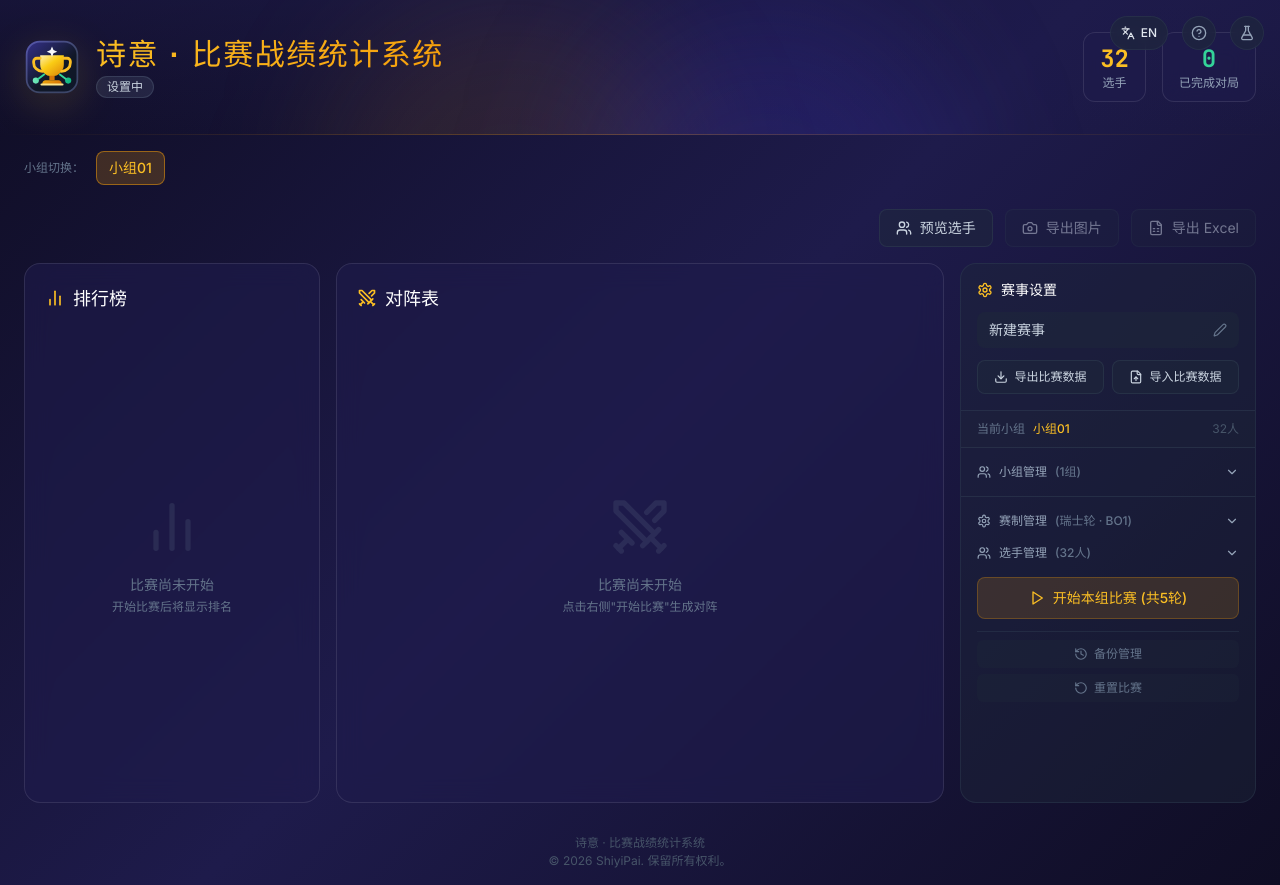
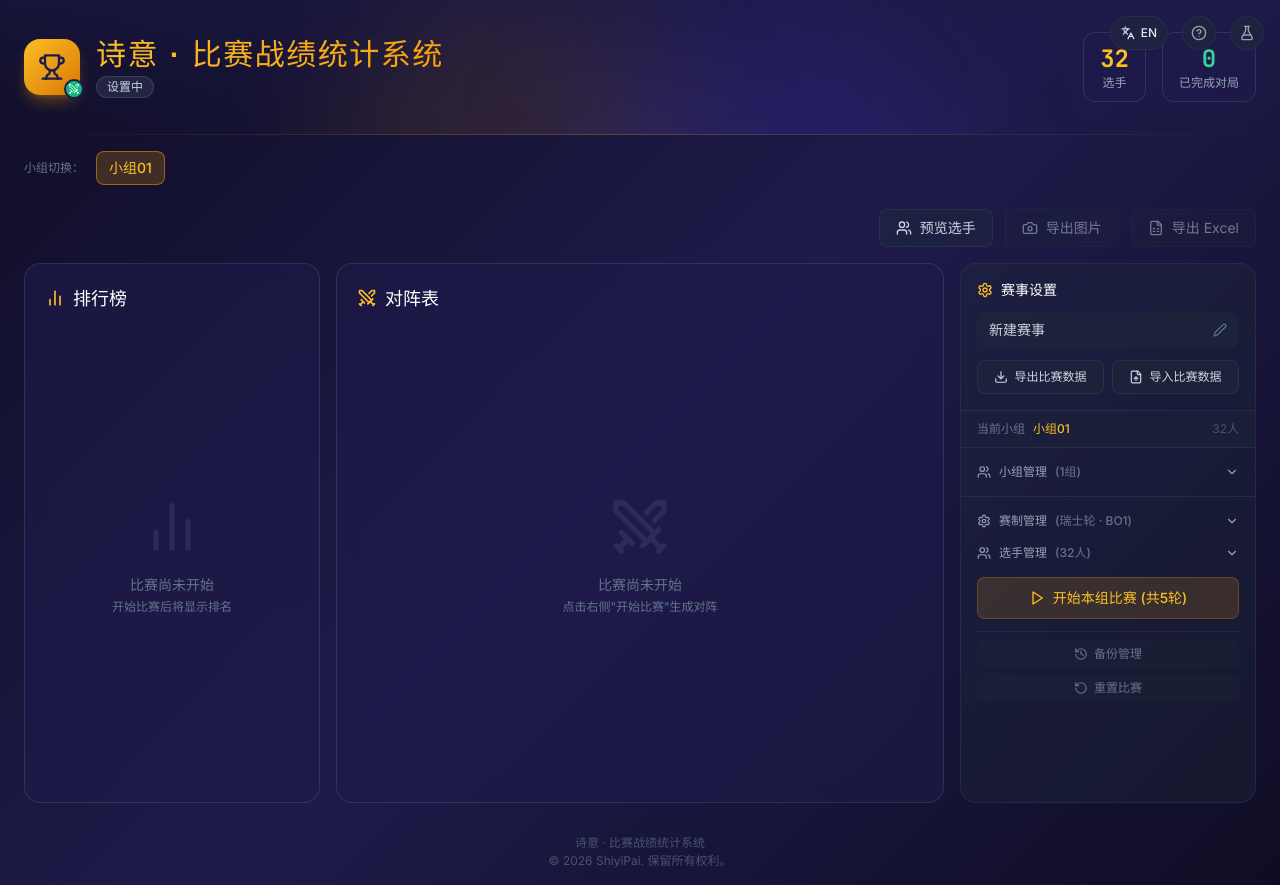
Before and after one commit to yyt43/match-statistic, a React (Vite) app: page /#/ in a window 1280 px wide. Built offline with nearby package versions, Linux system fonts and the light colour scheme; the HTML template or start-up script is replaced by a standard one.

Commit message:
revert: remove header brand mark

```diff
--- a/src/components/BrandMark.tsx
+++ /dev/null
@@ -1,73 +0,0 @@
-import { useId } from 'react';
-
-interface BrandMarkProps {
-  className?: string;
-}
-
-export function BrandMark({ className = 'w-14 h-14' }: BrandMarkProps) {
-  const id = useId().replace(/:/g, '');
-  const backgroundId = `${id}-background`;
-  const goldId = `${id}-gold`;
-  const emeraldId = `${id}-emerald`;
-
-  return (
-    <svg
-      className={className}
-      viewBox="0 0 64 64"
-      fill="none"
-      xmlns="http://www.w3.org/2000/svg"
-      aria-hidden="true"
-      focusable="false"
-    >
-      <defs>
-        <linearGradient id={backgroundId} x1="8" y1="4" x2="57" y2="61" gradientUnits="userSpaceOnUse">
-          <stop stopColor="#312E81" />
-          <stop offset="0.58" stopColor="#111827" />
-          <stop offset="1" stopColor="#0F172A" />
-        </linearGradient>
-        <linearGradient id={goldId} x1="21" y1="14" x2="45" y2="47" gradientUnits="userSpaceOnUse">
-          <stop stopColor="#FEF3C7" />
-          <stop offset="0.42" stopColor="#FACC15" />
-          <stop offset="1" stopColor="#D97706" />
-        </linearGradient>
-        <linearGradient id={emeraldId} x1="12" y1="44" x2="52" y2="53" gradientUnits="userSpaceOnUse">
-          <stop stopColor="#6EE7B7" />
-          <stop offset="1" stopColor="#10B981" />
-        </linearGradient>
-      </defs>
-
-      <rect x="2" y="2" width="60" height="60" rx="16" fill={`url(#${backgroundId})`} />
-      <rect x="3" y="3" width="58" height="58" rx="15" stroke="#A5B4FC" strokeOpacity="0.3" strokeWidth="2" />
-
-      <path
-        d="M18.5 18.5H45.5V29C45.5 36.456 39.456 42.5 32 42.5C24.544 42.5 18.5 36.456 18.5 29V18.5Z"
-        fill={`url(#${goldId})`}
-      />
-      <path
-        d="M18.5 22H14.5C12.567 22 11 23.567 11 25.5V27C11 32.523 15.477 37 21 37"
-        stroke="#FBBF24"
-        strokeWidth="3.2"
-        strokeLinecap="round"
-      />
-      <path
-        d="M45.5 22H49.5C51.433 22 53 23.567 53 25.5V27C53 32.523 48.523 37 43 37"
-        stroke="#FBBF24"
-        strokeWidth="3.2"
-        strokeLinecap="round"
-      />
-
-      <path d="M29 42H35V47H29V42Z" fill="#D97706" />
-      <path d="M24.5 47H39.5C41.433 47 43 48.567 43 50.5V52H21V50.5C21 48.567 22.567 47 24.5 47Z" fill={`url(#${goldId})`} />
-      <path d="M20 52H44" stroke="#FDE68A" strokeWidth="2.4" strokeLinecap="round" />
-
-      <path
-        d="M32 8.5L33.7 12.7L38 14.5L33.7 16.3L32 20.5L30.3 16.3L26 14.5L30.3 12.7L32 8.5Z"
-        fill="#F8FAFC"
-      />
-      <circle cx="13.5" cy="47.5" r="3.5" fill={`url(#${emeraldId})`} />
-      <circle cx="50.5" cy="47.5" r="3.5" fill={`url(#${emeraldId})`} />
-      <path d="M16.5 45.5L23 40.5" stroke="#34D399" strokeWidth="2.2" strokeLinecap="round" />
-      <path d="M47.5 45.5L41 40.5" stroke="#34D399" strokeWidth="2.2" strokeLinecap="round" />
-    </svg>
-  );
-}
--- a/src/components/Header.tsx
+++ b/src/components/Header.tsx
@@ -1,7 +1,6 @@
-import { Medal } from 'lucide-react';
+import { Trophy, Swords, Medal } from 'lucide-react';
 import { useTournamentStore, useCurrentGroup } from '../store/useTournamentStore';
 import { useLanguagePreference, formatText } from '../i18n';
-import { BrandMark } from './BrandMark';
 
 export function Header() {
   const currentGroup = useCurrentGroup();
@@ -32,7 +31,14 @@ export function Header() {
         <div className="max-w-7xl mx-auto">
           <div className="flex flex-col md:flex-row md:items-center md:justify-between gap-4">
             <div className="flex items-center gap-4">
-              <BrandMark className="w-14 h-14 shrink-0 drop-shadow-[0_10px_20px_rgba(250,204,21,0.16)]" />
+              <div className="relative">
+                <div className="w-14 h-14 rounded-2xl bg-gradient-to-br from-gold-400 to-gold-600 flex items-center justify-center shadow-lg shadow-gold-500/30">
+                  <Trophy className="w-7 h-7 text-indigo-900" />
+                </div>
+                <div className="absolute -bottom-1 -right-1 w-5 h-5 rounded-full bg-emerald-500 border-2 border-indigo-900 flex items-center justify-center">
+                  <Swords className="w-3 h-3 text-white" />
+                </div>
+              </div>
 
               <div>
                 <h1 className="font-display text-2xl md:text-3xl font-bold gold-gradient tracking-wider">
```
